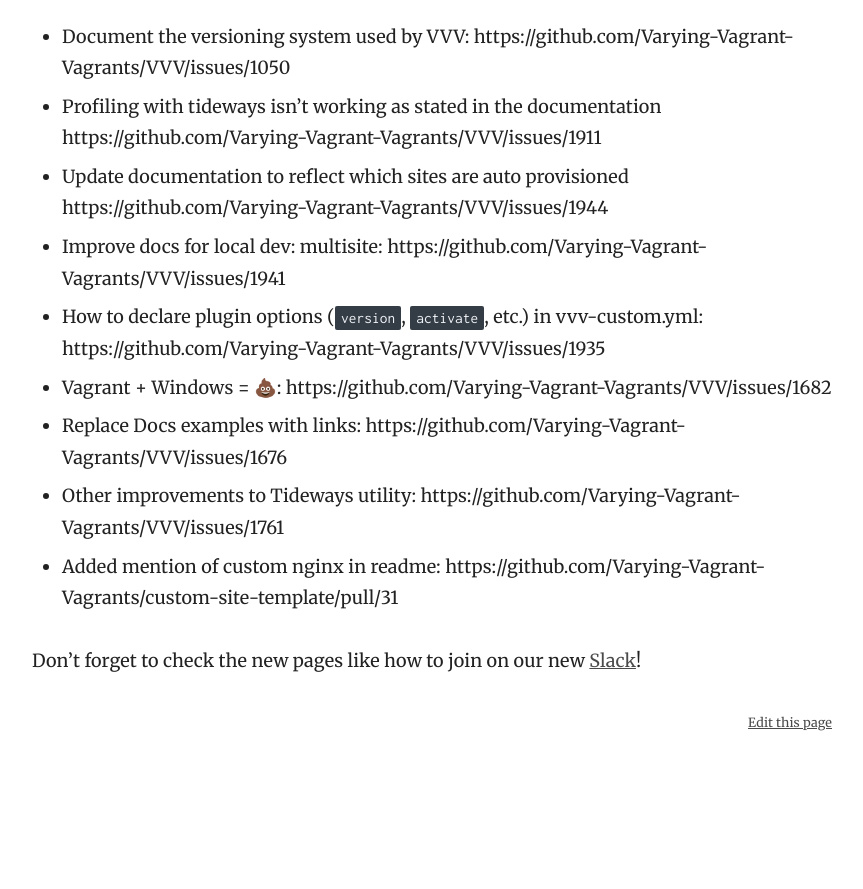
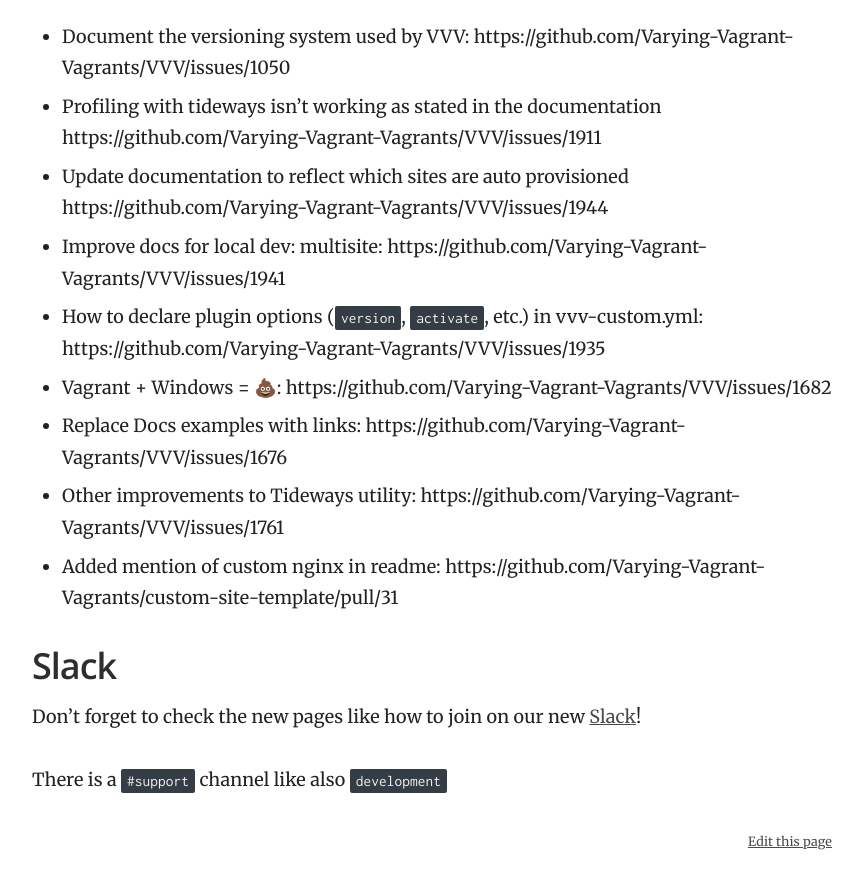
Before and after one commit to Varying-Vagrant-Vagrants/varyingvagrantvagrants.org, a Jekyll site: the page built from _posts/2019-10-31-vvv-3-2-0.md, in a window 1280 px wide and 900 px high, scrolled down 3969 px. Shown: the top 889 px of the window, without its empty margins (358-1221 px from the left). Built offline with Jekyll 4.4.1, drawn with Linux system fonts in a browser that asks for light colours; before the commit the page ends 4751 px from its top, so only the background shows below that.

Commit message:
new post

```diff
--- a/_posts/2019-10-31-vvv-3-2-0.md
+++ b/_posts/2019-10-31-vvv-3-2-0.md
@@ -4,7 +4,6 @@ title:  "VVV 3.2.0"
 date:   2019-10-31 18:00:00 -0000
 author: mte90
 ---
-
 
 Hi! Welcome to the very late release post for VVV <a href="https://github.com/Varying-Vagrant-Vagrants/VVV/releases/tag/3.2.0"> v3.2.0</a>.
 
@@ -96,4 +95,8 @@ To simplify the project we worked a lot on improving the documentation, infact w
 * Other improvements to Tideways utility: https://github.com/Varying-Vagrant-Vagrants/VVV/issues/1761
 * Added mention of custom nginx in readme: https://github.com/Varying-Vagrant-Vagrants/custom-site-template/pull/31
 
+## Slack
+
 Don't forget to check the new pages like how to join on our new [Slack](https://varyingvagrantvagrants.org/docs/en-US/slack/)!
+
+There is a `#support` channel like also `development`
```
